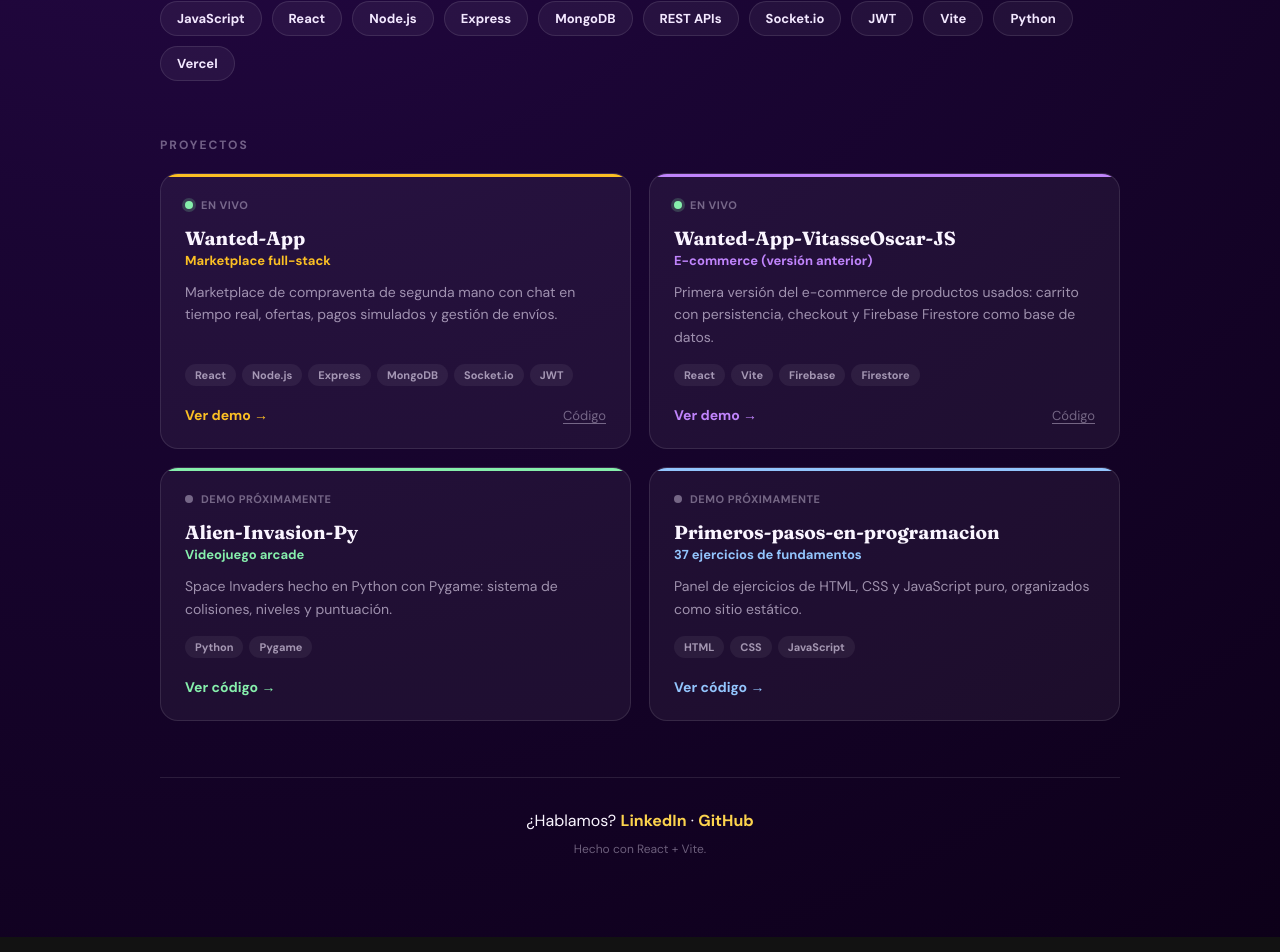
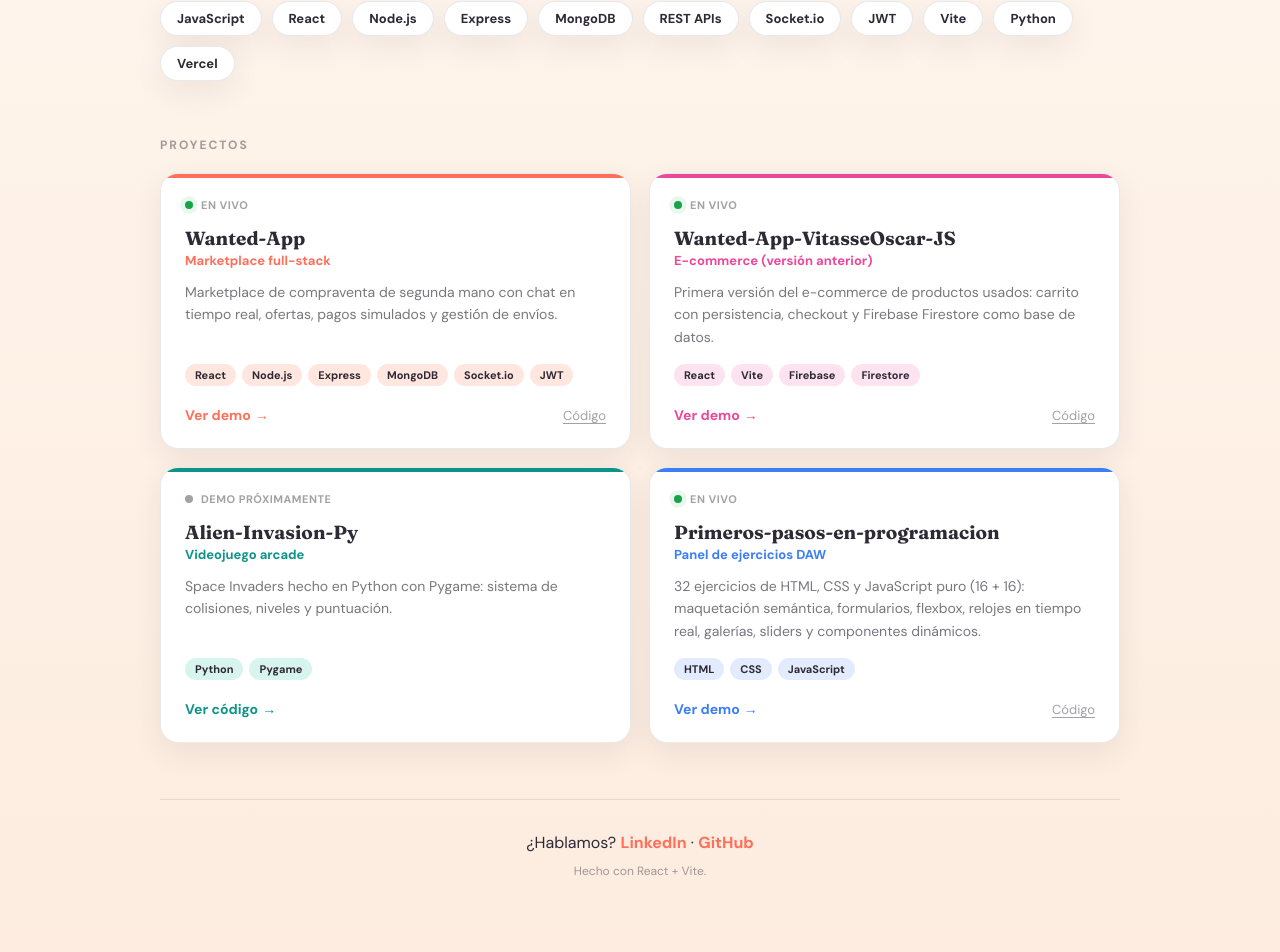
Before and after one commit to OscarDeveloper9/Portfolio-Oscar, a React (Vite) app: page / in a window 1280 px wide. Shown: the part 587-1539 px from the top of the page. Built offline with nearby package versions, Linux system fonts and the light colour scheme.

Commit message:
mejora efectos hover de las cards y pulido visual general

```diff
--- a/src/App.css
+++ b/src/App.css
@@ -22,9 +22,9 @@
   font-weight: 700;
   letter-spacing: 2px;
   text-transform: uppercase;
-  color: var(--yellow-400);
-  background: rgba(251, 191, 36, 0.1);
-  border: 1px solid rgba(251, 191, 36, 0.25);
+  color: var(--coral);
+  background: var(--coral-light);
+  border: 1px solid rgba(255, 111, 89, 0.25);
   padding: 6px 14px;
   border-radius: 999px;
   margin-bottom: 24px;
@@ -40,7 +40,7 @@
 .hero-role {
   font-size: clamp(16px, 2.5vw, 20px);
   font-weight: 700;
-  color: var(--yellow-400);
+  color: var(--coral);
   margin-bottom: 6px;
 }
 
@@ -69,24 +69,28 @@
   padding: 10px 22px;
   border-radius: 10px;
   border: 1px solid var(--border-soft);
+  background: var(--surface);
   font-size: 14px;
   font-weight: 600;
-  transition: all 0.2s;
+  transition: transform 0.25s var(--ease), border-color 0.25s var(--ease),
+    box-shadow 0.25s var(--ease), background 0.25s var(--ease);
+  box-shadow: var(--shadow-soft);
 }
 
 .hero-link:hover {
-  border-color: var(--yellow-400);
-  transform: translateY(-1px);
+  border-color: var(--coral);
+  transform: translateY(-2px);
+  box-shadow: 0 10px 24px rgba(46, 42, 53, 0.12);
 }
 
 .hero-link.primary {
-  background: var(--yellow-500);
-  color: var(--ink);
-  border-color: var(--yellow-500);
+  background: var(--coral);
+  color: #fff;
+  border-color: var(--coral);
 }
 
 .hero-link.primary:hover {
-  background: var(--yellow-400);
+  background: #ff5940;
 }
 
 /* ── Secciones ────────────────────────────── */
@@ -121,9 +125,18 @@
   font-weight: 600;
   padding: 8px 16px;
   border-radius: 999px;
-  background: var(--surface-overlay);
+  background: var(--surface);
   border: 1px solid var(--border-soft);
-  color: var(--violet-100);
+  color: var(--ink);
+  box-shadow: var(--shadow-soft);
+  transition: transform 0.25s var(--ease), border-color 0.25s var(--ease),
+    color 0.25s var(--ease);
+}
+
+.skill-badge:hover {
+  transform: translateY(-2px);
+  border-color: var(--coral);
+  color: var(--coral);
 }
 
 /* ── Panel de proyectos ───────────────────── */
@@ -147,40 +160,84 @@
 .project-card {
   display: flex;
   flex-direction: column;
-  background: var(--surface-overlay);
+  background: var(--surface);
   border: 1px solid var(--border-soft);
   border-radius: 18px;
   padding: 24px;
-  transition: transform 0.2s, border-color 0.2s, box-shadow 0.2s;
+  transition: transform 0.35s var(--ease), border-color 0.35s var(--ease),
+    box-shadow 0.35s var(--ease);
   position: relative;
   overflow: hidden;
+  box-shadow: var(--shadow-soft);
+  will-change: transform;
 }
 
 .project-card::before {
   content: "";
   position: absolute;
   inset: 0 0 auto 0;
-  height: 3px;
-  background: var(--accent-color, var(--yellow-500));
+  height: 4px;
+  background: var(--accent-color, var(--coral));
+  transition: height 0.3s var(--ease);
+}
+
+.project-card::after {
+  content: "";
+  position: absolute;
+  inset: 0;
+  background: radial-gradient(
+    480px circle at var(--mx, 50%) var(--my, 0%),
+    color-mix(in srgb, var(--accent-color, var(--coral)) 12%, transparent),
+    transparent 60%
+  );
+  opacity: 0;
+  transition: opacity 0.35s var(--ease);
+  pointer-events: none;
 }
 
 .project-card.accent-yellow {
-  --accent-color: var(--yellow-500);
+  --accent-color: var(--coral);
+  --accent-bg: var(--coral-light);
 }
 .project-card.accent-violet {
-  --accent-color: var(--violet-400);
+  --accent-color: var(--pink);
+  --accent-bg: var(--pink-light);
 }
 .project-card.accent-green {
-  --accent-color: var(--green-400);
+  --accent-color: var(--teal);
+  --accent-bg: var(--teal-light);
 }
 .project-card.accent-blue {
-  --accent-color: var(--blue-400);
+  --accent-color: var(--blue);
+  --accent-bg: var(--blue-light);
 }
 
 .project-card:hover {
-  transform: translateY(-4px);
-  border-color: var(--accent-color, var(--yellow-500));
-  box-shadow: 0 16px 40px rgba(0, 0, 0, 0.35);
+  transform: translateY(-6px) scale(1.012);
+  border-color: var(--accent-color, var(--coral));
+  box-shadow: 0 20px 40px -8px rgba(46, 42, 53, 0.18),
+    0 0 0 1px color-mix(in srgb, var(--accent-color, var(--coral)) 25%, transparent);
+}
+
+.project-card:hover::before {
+  height: 6px;
+}
+
+.project-card:hover::after {
+  opacity: 1;
+}
+
+.project-card:active {
+  transform: translateY(-3px) scale(1.005);
+}
+
+@media (prefers-reduced-motion: reduce) {
+  .project-card,
+  .project-card::before,
+  .project-card::after,
+  .project-cta-arrow {
+    transition: none;
+  }
 }
 
 .project-card-top {
@@ -197,8 +254,19 @@
 }
 
 .status-dot.status-live {
-  background: var(--green-400);
-  box-shadow: 0 0 0 3px rgba(134, 239, 172, 0.2);
+  background: var(--green-live);
+  box-shadow: 0 0 0 3px rgba(22, 163, 74, 0.16);
+  animation: pulse-live 2.4s ease-in-out infinite;
+}
+
+@keyframes pulse-live {
+  0%,
+  100% {
+    box-shadow: 0 0 0 3px rgba(22, 163, 74, 0.16);
+  }
+  50% {
+    box-shadow: 0 0 0 5px rgba(22, 163, 74, 0.08);
+  }
 }
 
 .status-dot.status-soon {
@@ -217,11 +285,16 @@
   font-size: 19px;
   font-weight: 700;
   margin-bottom: 2px;
+  transition: color 0.3s var(--ease);
+}
+
+.project-card:hover .project-title {
+  color: var(--accent-color, var(--coral));
 }
 
 .project-subtitle {
   font-size: 13px;
-  color: var(--accent-color, var(--yellow-400));
+  color: var(--accent-color, var(--coral));
   font-weight: 600;
   margin-bottom: 12px;
 }
@@ -248,8 +321,8 @@
   font-weight: 600;
   padding: 4px 10px;
   border-radius: 999px;
-  background: rgba(255, 255, 255, 0.06);
-  color: var(--text-muted);
+  background: var(--accent-bg, var(--coral-light));
+  color: var(--ink);
 }
 
 .project-actions {
@@ -259,9 +332,21 @@
 }
 
 .project-cta {
+  display: inline-flex;
+  align-items: center;
+  gap: 4px;
   font-size: 14px;
   font-weight: 700;
-  color: var(--accent-color, var(--yellow-400));
+  color: var(--accent-color, var(--coral));
+}
+
+.project-cta-arrow {
+  display: inline-block;
+  transition: transform 0.3s var(--ease);
+}
+
+.project-card:hover .project-cta-arrow {
+  transform: translateX(4px);
 }
 
 .project-code-link {
@@ -272,7 +357,7 @@
 }
 
 .project-code-link:hover {
-  color: var(--cream);
+  color: var(--ink);
 }
 
 /* ── Footer ───────────────────────────────── */
@@ -284,7 +369,7 @@
 }
 
 .site-footer a {
-  color: var(--yellow-400);
+  color: var(--coral);
   font-weight: 600;
 }
 
--- a/src/components/ProjectsPanel.jsx
+++ b/src/components/ProjectsPanel.jsx
@@ -6,12 +6,21 @@ const statusLabel = {
 function ProjectCard({ project }) {
   const primaryUrl = project.status === "live" ? project.demoUrl : project.githubUrl;
 
+  const handlePointerMove = (e) => {
+    const rect = e.currentTarget.getBoundingClientRect();
+    const mx = ((e.clientX - rect.left) / rect.width) * 100;
+    const my = ((e.clientY - rect.top) / rect.height) * 100;
+    e.currentTarget.style.setProperty("--mx", `${mx}%`);
+    e.currentTarget.style.setProperty("--my", `${my}%`);
+  };
+
   return (
     <a
       href={primaryUrl}
       target="_blank"
       rel="noopener noreferrer"
       className={`project-card accent-${project.accent}`}
+      onPointerMove={handlePointerMove}
     >
       <div className="project-card-top">
         <span className={`status-dot status-${project.status}`} />
@@ -30,7 +39,12 @@ function ProjectCard({ project }) {
 
       <div className="project-actions">
         <span className="project-cta">
-          {project.status === "live" ? "Ver demo →" : "Ver código →"}
+          <span className="project-cta-label">
+            {project.status === "live" ? "Ver demo" : "Ver código"}
+          </span>
+          <span className="project-cta-arrow" aria-hidden="true">
+            →
+          </span>
         </span>
         {project.status === "live" && (
           <a
--- a/src/data/projects.js
+++ b/src/data/projects.js
@@ -39,14 +39,14 @@ export const projects = [
   {
     id: "primeros-pasos",
     title: "Primeros-pasos-en-programacion",
-    subtitle: "37 ejercicios de fundamentos",
+    subtitle: "Panel de ejercicios DAW",
     description:
-      "Panel de ejercicios de HTML, CSS y JavaScript puro, organizados como sitio estático.",
+      "32 ejercicios de HTML, CSS y JavaScript puro (16 + 16): maquetación semántica, formularios, flexbox, relojes en tiempo real, galerías, sliders y componentes dinámicos.",
     tags: ["HTML", "CSS", "JavaScript"],
     demoUrl: "https://oscardeveloper9.github.io/Primeros-pasos-en-programacion/",
     githubUrl: "https://github.com/OscarDeveloper9/Primeros-pasos-en-programacion",
     accent: "blue",
-    status: "soon",
+    status: "live",
   },
 ];
 
--- a/src/index.css
+++ b/src/index.css
@@ -1,30 +1,33 @@
 :root {
-  --violet-950: #0d0019;
-  --violet-900: #1a0533;
-  --violet-800: #2d0a52;
-  --violet-700: #3d1170;
-  --violet-600: #6b21a8;
-  --violet-500: #9333ea;
-  --violet-400: #c084fc;
-  --violet-100: #f3e8ff;
-  --violet-50: #faf5ff;
+  --bg-start: #fff9f2;
+  --bg-end: #fdecdf;
+  --surface: #ffffff;
 
-  --yellow-500: #fbbf24;
-  --yellow-400: #fcd34d;
-  --yellow-300: #fde68a;
+  --ink: #2e2a35;
+  --cream: #2e2a35;
 
-  --green-400: #86efac;
-  --blue-400: #93c5fd;
+  --text-muted: rgba(46, 42, 53, 0.64);
+  --text-soft: rgba(46, 42, 53, 0.44);
+  --border-soft: rgba(46, 42, 53, 0.1);
+  --surface-overlay: #ffffff;
+  --shadow-soft: 0 10px 30px rgba(46, 42, 53, 0.08);
 
-  --ink: #0d0019;
-  --cream: #faf5ff;
+  /* acentos cálidos */
+  --coral: #ff6f59;
+  --coral-light: #ffe6de;
+  --teal: #0d9488;
+  --teal-light: #d7f4ef;
+  --blue: #3b7ef6;
+  --blue-light: #e3ecff;
+  --pink: #ec4899;
+  --pink-light: #fde3f0;
+  --amber: #f59e0b;
 
-  --text-muted: rgba(243, 232, 255, 0.6);
-  --text-soft: rgba(243, 232, 255, 0.4);
-  --border-soft: rgba(255, 255, 255, 0.1);
-  --surface-overlay: rgba(255, 255, 255, 0.05);
+  --green-live: #16a34a;
 
-  color-scheme: dark;
+  --ease: cubic-bezier(0.22, 1, 0.36, 1);
+
+  color-scheme: light;
   font-family: "DM Sans", system-ui, sans-serif;
 }
 
@@ -39,8 +42,8 @@ body {
 }
 
 body {
-  background: radial-gradient(circle at 15% 0%, var(--violet-800) 0%, var(--violet-900) 45%, var(--violet-950) 100%);
-  color: var(--cream);
+  background: linear-gradient(180deg, var(--bg-start) 0%, var(--bg-end) 100%);
+  color: var(--ink);
   min-height: 100vh;
   -webkit-font-smoothing: antialiased;
 }
@@ -53,7 +56,7 @@ h1,
 h2,
 h3 {
   font-family: "Fraunces", serif;
-  color: var(--cream);
+  color: var(--ink);
   margin: 0;
 }
 
@@ -71,6 +74,6 @@ button {
 }
 
 ::selection {
-  background: var(--yellow-500);
-  color: var(--ink);
+  background: var(--coral);
+  color: #fff;
 }
```
